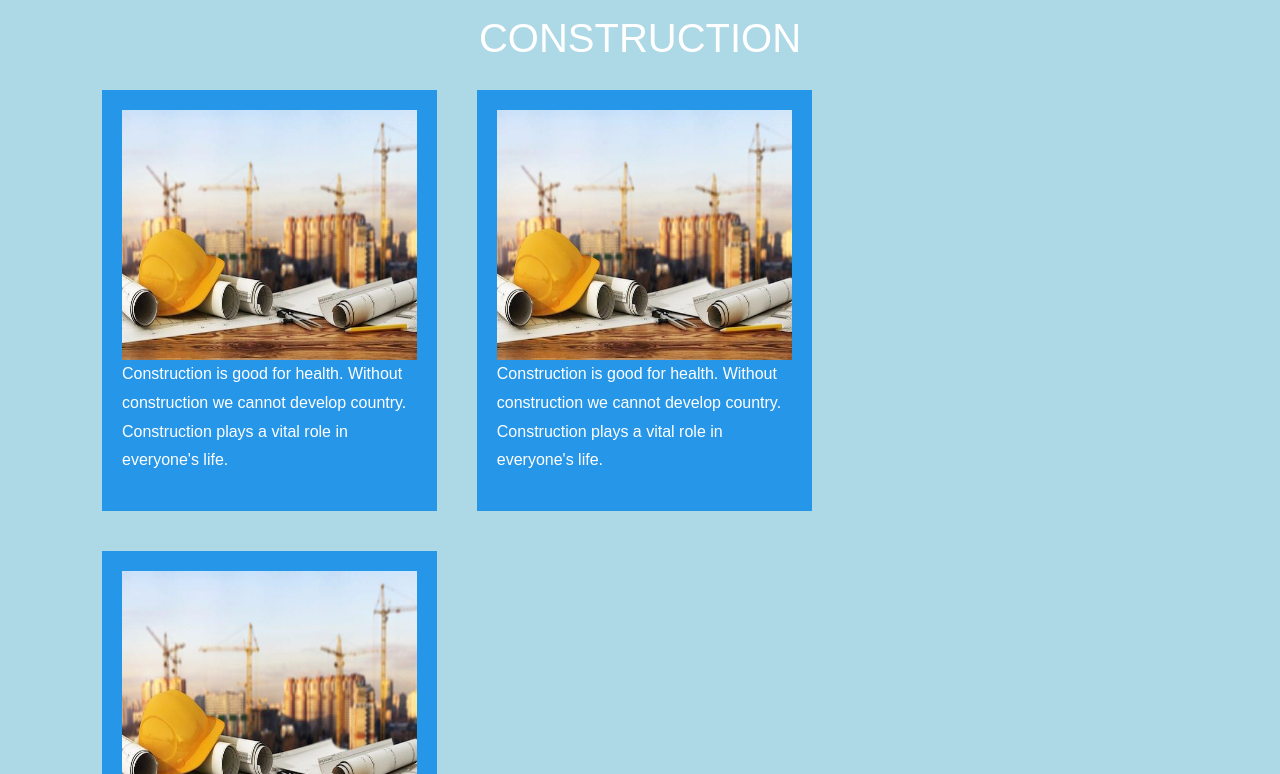
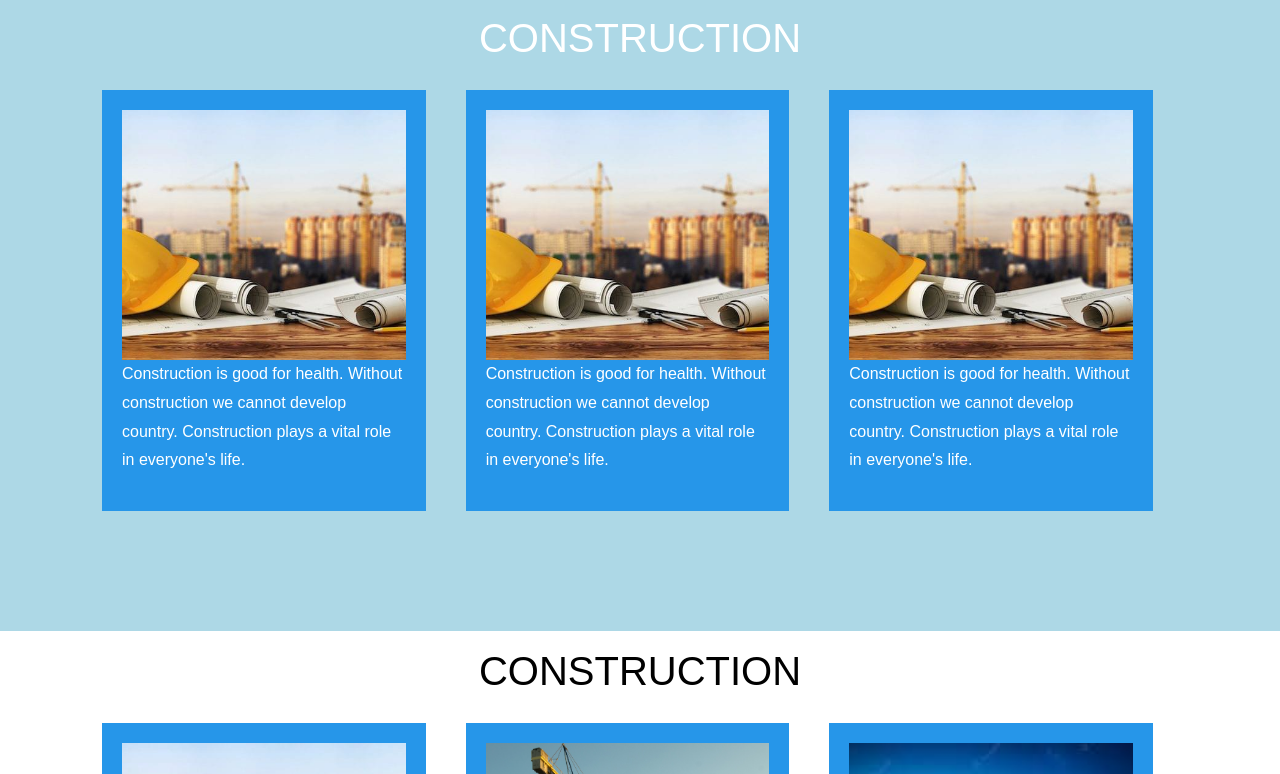
Before and after one commit to sthaakin04/construction, a React (Create React App) app in the folder construction/: page / in a window 1280 px wide. Shown: the part 766-1540 px from the top of the page. Built offline with nearby package versions, Linux system fonts and the light colour scheme.

Commit message:
responsive

```diff
--- a/construction/src/Components/Home/Home.css
+++ b/construction/src/Components/Home/Home.css
@@ -54,7 +54,7 @@ section .cards .text-card h3{
     width: 100%;
 }
 .text-card{
-    width: 30%;
+    width: 29%;
     float: left;
 }
 @media (max-width:1024px){
@@ -62,11 +62,11 @@ section .cards .text-card h3{
         font-size: 40px;
     }
     .text-card{
-        width: 44%;
+        width: 42%;
         float: left;
     }
 }
-@media (max-width:600px){
+@media (max-width:762px){
     section h1{
         font-size: 40px;
     }
@@ -94,6 +94,7 @@ section .cards .text-card h3{
 .text-card img{
     width: 100%;
     height: 250px;
+    object-fit: cover;
 }
 .text-card p{
     line-height: 1.8;
```
